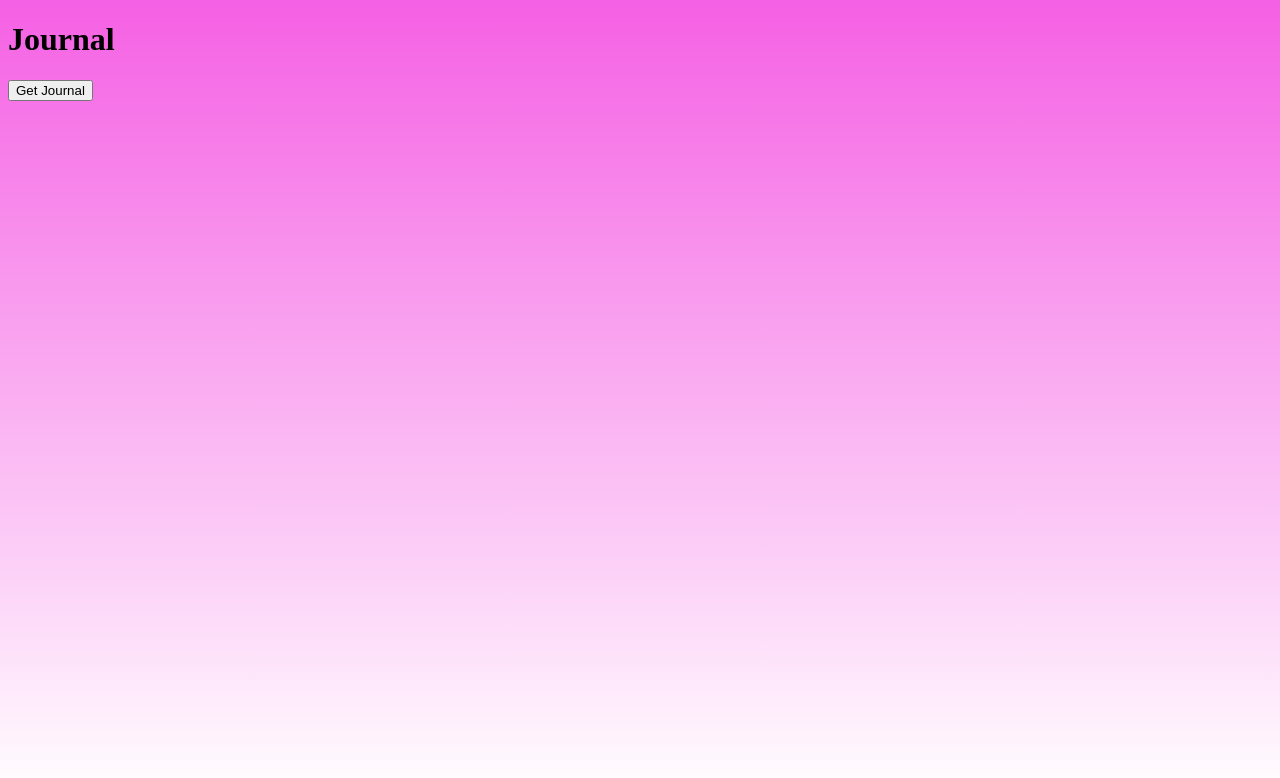
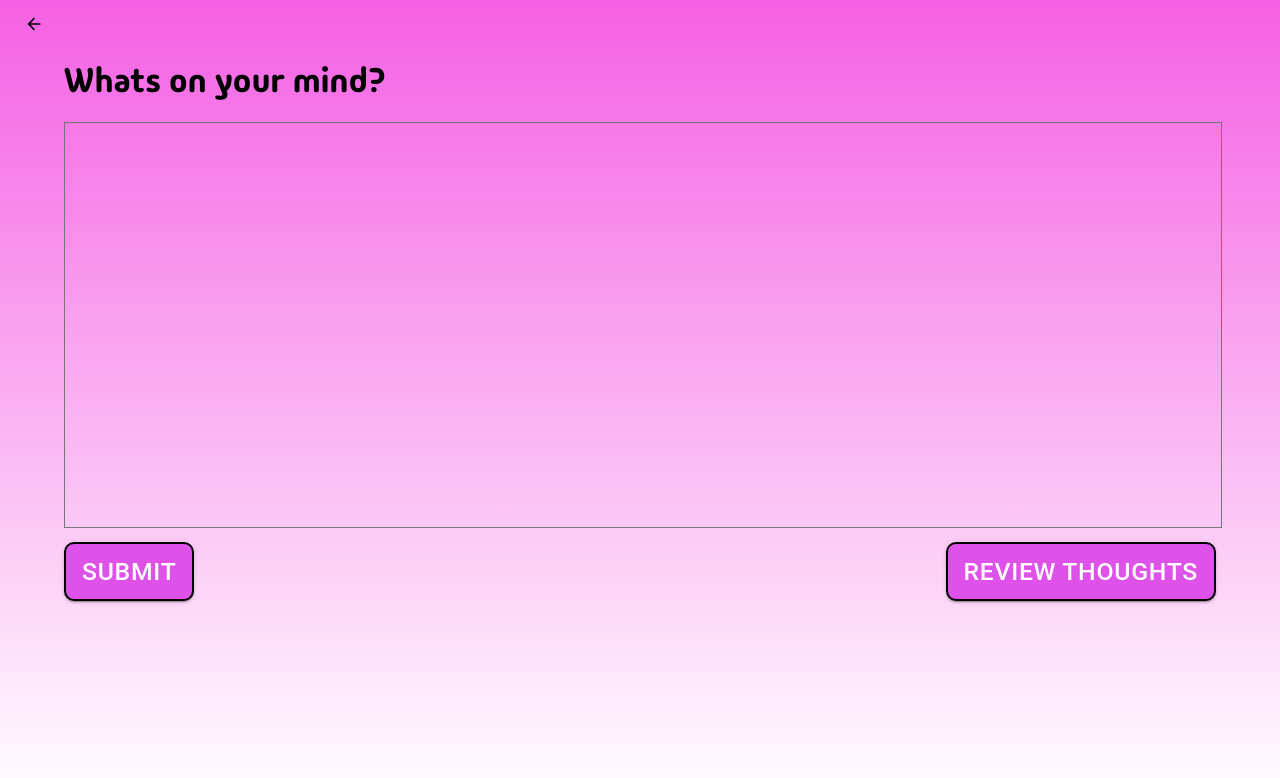
Before and after one commit to antonTan96/yx_birthday_gift, a React (Vite) app: page /journal in a window 1280 px wide. Shown: the top 778 px of the page. Built offline with nearby package versions, Linux system fonts and the light colour scheme.

Commit message:
store text

```diff
--- a/src/Menus/Journal.jsx
+++ b/src/Menus/Journal.jsx
@@ -1,21 +1,61 @@
-import { useEffect, useState } from "react";
+import { useEffect, useState, useRef} from "react";
 import { invoke } from "@tauri-apps/api/core";
+import { ArrowBackRounded } from "@mui/icons-material";
+import { Button, Container, TextField, Typography } from "@mui/material";
+import { useNavigate } from "react-router-dom";
+
+import "./../fonts/MadimiOne-Regular.ttf";
 function Journal() {
-    console.log(import.meta.env.VITE_VARIABLE)
-    console.log(import.meta.env.BACK_END_VARIABLE)
-    const [tauri_env, setTauri_env] = useState("")
-    useEffect(async () => {
+  const textRef = useRef(null);
+  const navigate = useNavigate();
 
-            const response = await invoke("get_env_var", "BACK_END_VARIABLE");
-            console.log(response);
-            setTauri_env(response);
-        ;
-    }, []);
+  function printText() {
+    console.log(textRef.current.value);
+    invoke("save_thought", {content: textRef.current.value}).then((res) => {
+      textRef.current.value = "";
+    }
+    );
+  }
+
   return (
     <div>
-      <h1>Journal</h1>
-      <div> {tauri_env} </div>
-      <button onClick={() => {import.meta.env.VITE_VARIABLE = "KILLED"} }>Get Journal</button>
+      <Button
+        component="span"
+        style={{ color: "black" }}
+        onClick={() => window.history.back()}
+        startIcon={<ArrowBackRounded />}>
+      </Button>
+    <Container>
+      <Typography variant="h4" sx={{
+        pt: "20px",
+        fontFamily: "MadimiOne"
+      }}>Whats on your mind?</Typography>
+
+      <div style={{height: "50vh", marginTop: "20px"}}>
+      <textarea ref={textRef} cols="120" style={{width:"100%", height:"100%", background:"transparent", resize: "none", boxShadow:"none", outline:"none"}} />
+      </div>
+
+      <div style={{
+        marginTop: "20px",
+        display: "flex",
+        justifyContent: "space-between"}}>
+      <Button variant="contained" onClick={() => printText()}
+        style={{
+          border: "2px solid #000000",
+          borderRadius: "10px",
+          background: "#DE52EA",
+          fontSize: "clamp(6px, calc(1vw + 0.75rem), 32px)",
+        }}> Submit </Button>
+
+      <Button variant="contained" onClick={() => {navigate("/journal/saved_thoughts")}}
+        style={{
+          border: "2px solid #000000",
+          borderRadius: "10px",
+          background: "#DE52EA",
+          fontSize: "clamp(6px, calc(1vw + 0.75rem), 32px)",
+        }}> Review Thoughts </Button>
+        </div>
+        </Container>
     </div>
   );
 }
--- a/src/Menus/Messages.jsx
+++ b/src/Menus/Messages.jsx
@@ -10,7 +10,6 @@ function SecretTextModal(props) {
     const [counter, setCounter] = useState(0);
     const [errorText, setErrorText] = useState("");
     const checkPassword = (password) => {
-      console.log("Password entered:", password);
       if(password === import.meta.env.VITE_SECRET_PASSWORD) {
         //do decryption
         invoke("decrypt_file").then((response) => {
@@ -48,22 +47,24 @@ function SecretTextModal(props) {
     <Modal
       open={props.open}
       onClose={() => props.setOpen(false)}>
-      <Box style={{
+      <Card style={{
         top: "50%",
         left: "50%",
         transform: "translate(-50%, -50%)",
         position: "absolute",
         textAlign: "center",
         width: "60vw",
+        height: "60vh",
         backgroundColor: "#F9D87D",
         border: "2px solid #000000",
+        overflow: 'auto',
         borderRadius: "10px",
         padding: "20px",
       }}>
         {props.decrypted ?
-        <div>{props.content.map((line, index) => <p key={index}>{line}</p>)}</div> :
+        <div>{props.content.map((line, index) => <Typography sx={{pt:"20px"}}>{line}</Typography>)}</div> :
         <PasswordForm setDecrypted={props.setDecrypted} setSecretText={props.setSecretText} />}
-      </Box>
+      </Card>
     </Modal>
   )
 }
@@ -92,14 +93,10 @@ function Messages() {
     setText(response.split("\n"));
   }
 
-  async function get_directory() {
-    const response = await invoke("get_cur_directory");
-    console.log(response);
-  }
+
 
   useEffect(() => {
     get_num_files();
-    get_directory();
   }, []);
 
   useEffect(() => {
--- /dev/null
+++ b/src/Menus/SavedJournal.jsx
@@ -0,0 +1,28 @@
+import React, { useEffect, useState } from "react";
+import { ArrowBackRounded } from "@mui/icons-material";
+import { Button } from "@mui/material";
+import { invoke } from "@tauri-apps/api/core";
+
+
+function SavedThoughts() {
+    const [thoughts, setThoughts] = useState([]);
+    useEffect(() => {
+        invoke("get_thoughts", {filePath: "1.json"}).then((response) => {
+            setThoughts(response);
+            console.log(response);
+        });
+    }, []);
+  return (
+    <div>
+        <Button
+        component="span"
+        style={{ color: "black" }}
+        onClick={() => window.history.back()}
+        startIcon={<ArrowBackRounded />}>
+      </Button>
+      <h1>Saved Journal</h1>
+    </div>
+  );
+}
+
+export default SavedThoughts;
--- a/src/routes.jsx
+++ b/src/routes.jsx
@@ -2,6 +2,7 @@ import { createBrowserRouter } from "react-router-dom";
 import App from "./Menus/App.jsx";
 import Messages from "./Menus/Messages.jsx";
 import Journal from "./Menus/Journal.jsx";
+import SavedThoughts from "./Menus/SavedJournal.jsx";
 
 export const routes = createBrowserRouter([
   {
@@ -13,5 +14,8 @@ export const routes = createBrowserRouter([
   }, {
     path: "/journal",
     element: <Journal />
+  }, {
+    path: "/journal/saved_thoughts",
+    element: <SavedThoughts />
   }
 ]);
```
